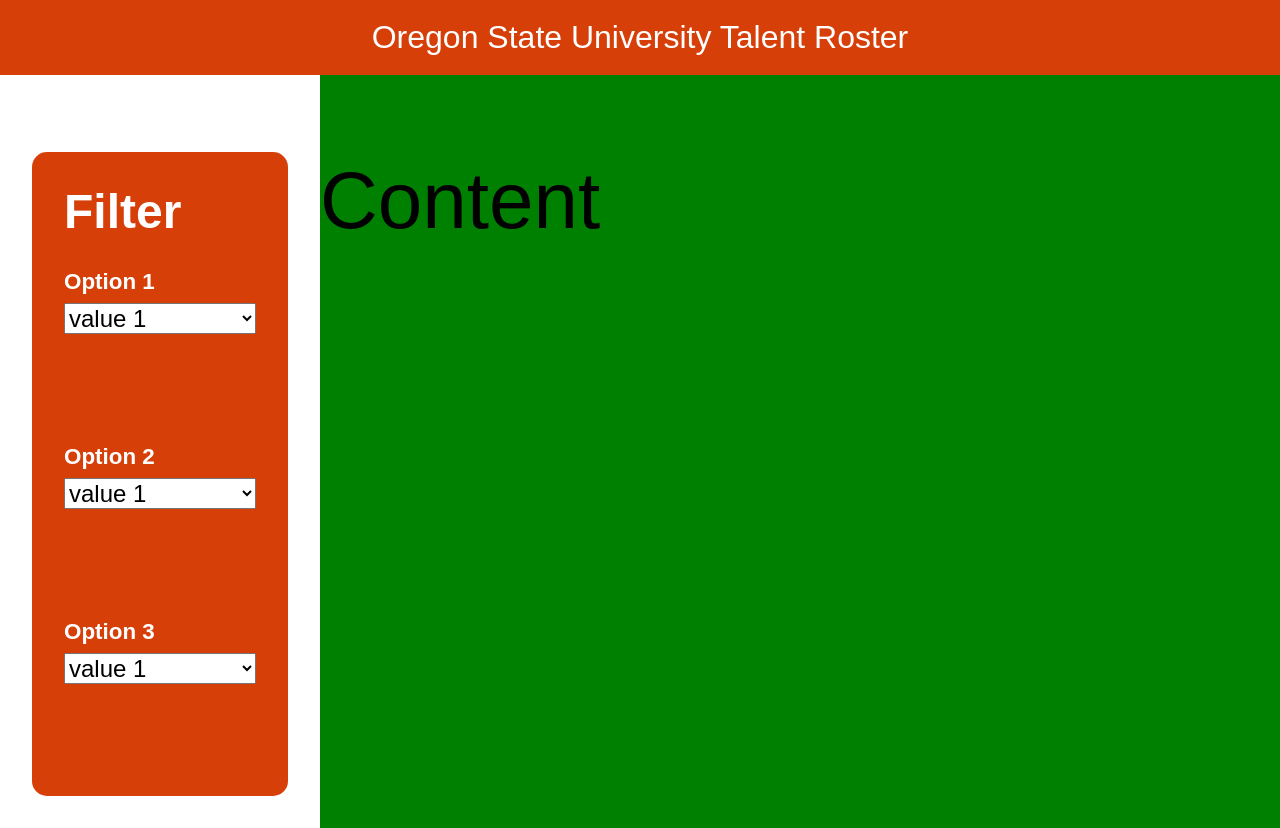
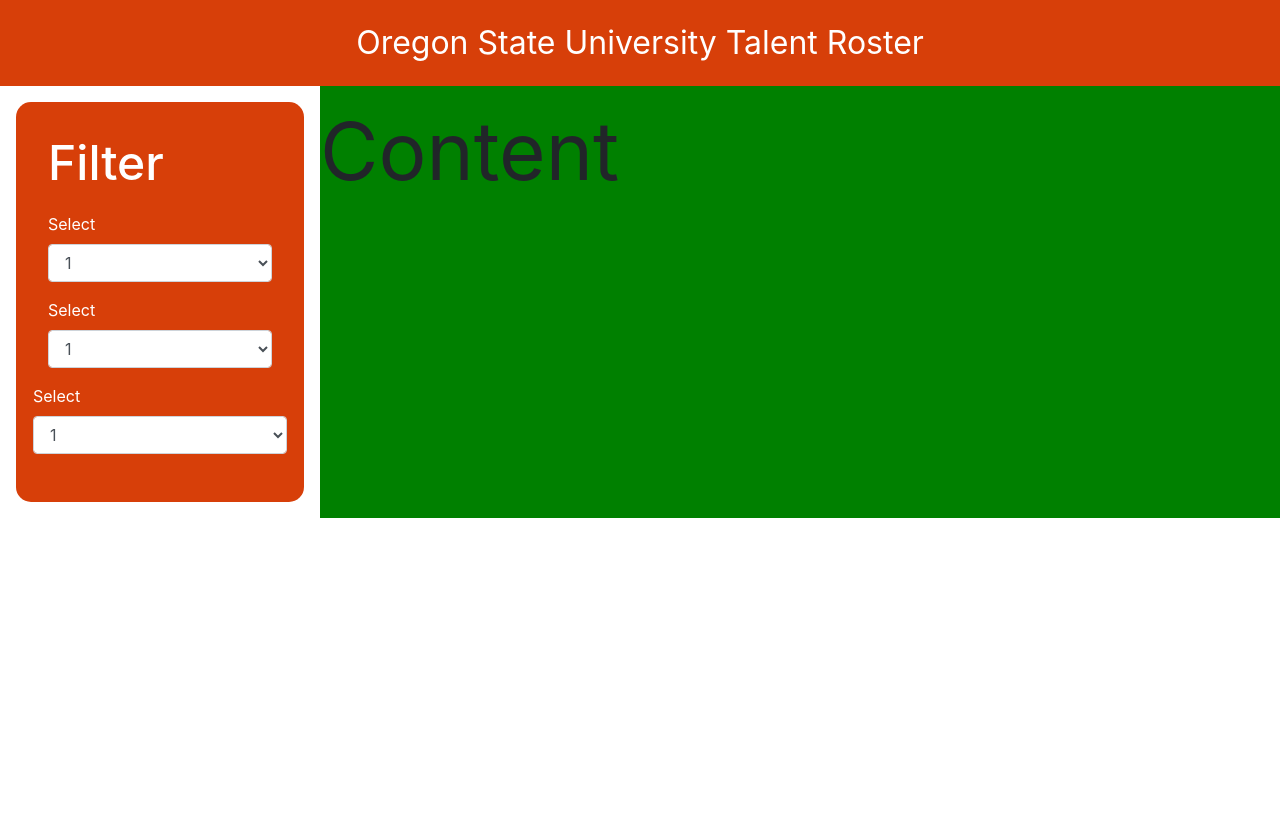
Before and after one commit to Carson-Key/OSU-Cascades-Talent-Roster, a React (Create React App) app: page / in a window 1280 px wide. After the commit the page ends 800 px from the top, so only its background shows below. Built offline with nearby package versions, Linux system fonts and the light colour scheme.

Commit message:
Added bootstrap css

```diff
--- a/package.json
+++ b/package.json
@@ -3,6 +3,7 @@
   "version": "0.1.0",
   "private": true,
   "dependencies": {
+    "bootstrap": "^4.0.0-alpha.4",
     "react": "^16.5.2",
     "react-dom": "^16.5.2",
     "react-router-dom": "^4.3.1",
--- a/src/App.css
+++ b/src/App.css
@@ -1,65 +1,3 @@
 .App {
 
 }
-
-
-.content-container {
-
-  width: 100%;
-  min-width: 100%;
-  height: 100%;
-  min-height: 100%;
-
-  display:table;
-}
-
-.column-container {
-  width: 100%;
-  min-width: 100%;
-  display: table-row;
-  height: 100%;
-  min-height: 100%;
-}
-
-.filter-column {
-
-  display: table-cell;
-  width: 25%;
-  min-width:25%;
-
-}
-
-.content-column {
-  background-color: green;
-  display: table-cell;
-  width: 75%;
-  min-width: 175%;
-  font-size: 500%;
-}
-
-.filter-container {
-  margin: 10%;
-  background-color: #D73F09;
-  padding: 10%;
-  shadow: 2px 2px;
-  text-align: left;
-  color: white;
-  border-radius: 15px;
-}
-
-.filter-title {
-  margin-bottom: 20px;
-  margin-top: 0px;
-  font-size: 300%;
-}
-
-.filter-item-title {
-  margin-bottom: 8px;
-  font-size: 140%
-}
-
-.filter-item-select {
-  margin-bottom: 80px;
-  width: 100%;
-  font-size: 150%;
-}
--- a/src/dumb_components/SearchBox/index.css
+++ b/src/dumb_components/SearchBox/index.css
@@ -0,0 +1,56 @@
+
+
+.content-container {
+
+  width: 100%;
+  min-width: 100%;
+  height: 100%;
+  min-height: 100%;
+
+  display:table;
+}
+
+.column-container {
+  width: 100%;
+  min-width: 100%;
+  display: table-row;
+  height: 100%;
+  min-height: 100%;
+}
+
+
+
+.content-column {
+  background-color: green;
+  display: table-cell;
+  width: 75%;
+  min-width: 175%;
+  font-size: 500%;
+}
+
+.filter-container {
+  margin: 5%;
+  background-color: #D73F09;
+  padding: 10%;
+  shadow: 2px 2px;
+  text-align: left;
+  color: white;
+  border-radius: 15px;
+}
+
+.filter-title {
+  margin-bottom: 20px;
+  margin-top: 0px;
+  font-size: 300%;
+}
+
+.filter-item-title {
+  margin-bottom: 8px;
+  font-size: 140%
+}
+
+.filter-item-select {
+  margin-bottom: 80px;
+  width: 100%;
+  font-size: 150%;
+}
--- a/src/dumb_components/SearchBox/index.js
+++ b/src/dumb_components/SearchBox/index.js
@@ -1,7 +1,7 @@
 import React, { Component } from 'react';
 import './index.css';
 
-import { Jumbotron } from 'reactstrap'
+import { Button, Form, FormGroup, Label, Input, FormText} from 'reactstrap'
 
 class SearchBox extends Component {
   // TODO: clean this up, and use reactstrap - Colin
@@ -9,33 +9,44 @@ class SearchBox extends Component {
     const { name, test } = this.props
 
     return (
-      <div class="filter-column">
-        <div class="filter-container">
-        <h3 class="filter-title"> Filter </h3>
-          <div class="filter-option">
-            <h4 class="filter-item-title"> Option 1 </h4>
-            <select class="filter-item-select">
-              <option> value 1 </option>
-              <option> value 2 </option>
-              <option> value 3 </option>
-            </select>
-          </div>
-          <div class="filter-option">
-            <h4 class="filter-item-title"> Option 2 </h4>
-            <select class="filter-item-select">
-              <option> value 1 </option>
-              <option> value 2 </option>
-              <option> value 3 </option>
-            </select>
-          </div>
-          <div class="filter-option">
-            <h4 class="filter-item-title"> Option 3 </h4>
-            <select class="filter-item-select">
-              <option> value 1 </option>
-              <option> value 2 </option>
-              <option> value 3 </option>
-            </select>
-          </div>
+      <div className="filter-column">
+        <div className="filter-container">
+        <h3 className="filter-title"> Filter </h3>
+
+        <FormGroup>
+          <Label for="exampleSelect">Select</Label>
+          <Input type="select" name="select" id="exampleSelect">
+            <option>1</option>
+            <option>2</option>
+            <option>3</option>
+            <option>4</option>
+            <option>5</option>
+          </Input>
+        </FormGroup>
+
+        <FormGroup>
+          <Label for="exampleSelect">Select</Label>
+          <Input type="select" name="select" id="exampleSelect">
+            <option>1</option>
+            <option>2</option>
+            <option>3</option>
+            <option>4</option>
+            <option>5</option>
+          </Input>
+        </FormGroup>
+
+        <FormGroup row>
+          <Label for="exampleSelect">Select</Label>
+          <Input type="select" name="select" id="exampleSelect">
+            <option>1</option>
+            <option>2</option>
+            <option>3</option>
+            <option>4</option>
+            <option>5</option>
+          </Input>
+        </FormGroup>
+
+
         </div>
       </div>
     );
--- a/src/index.js
+++ b/src/index.js
@@ -1,6 +1,7 @@
 import React from 'react';
 import ReactDOM from 'react-dom';
 import './index.css';
+import 'bootstrap/dist/css/bootstrap.min.css';
 import App from './App';
 import registerServiceWorker from './registerServiceWorker';
 
```
Also changed, not shown: 1 other file (tests, documents, lock files or other folders).
